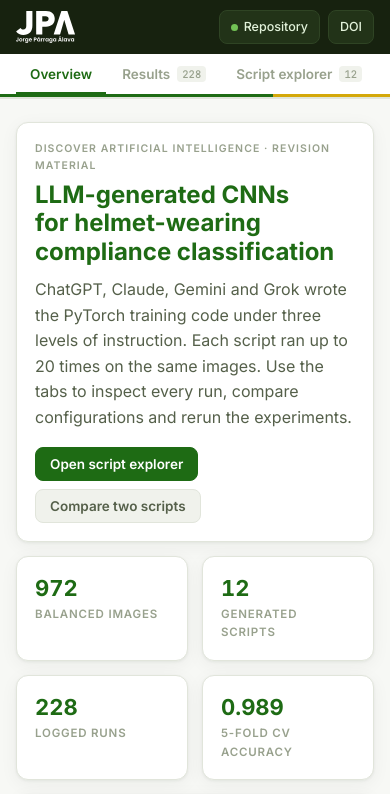
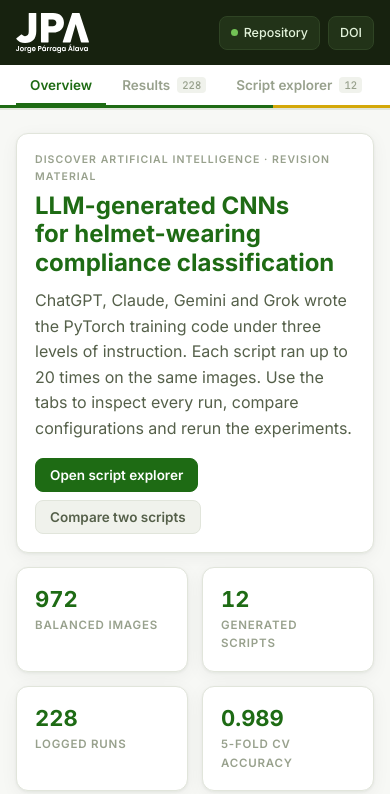
Before and after one commit to jorgeklz/llm-helmet-ppe, a plain HTML site: page index.html in a window 390 px wide. Shown: the top 794 px of the page. Drawn offline with Linux system fonts and the light colour scheme.

Commit message:
deploy: 31fc4b572b3b34ccf1ebb977a2671a03f1a184e0

```diff
--- a/index.html
+++ b/index.html
@@ -41,8 +41,8 @@ a:focus-visible,button:focus-visible,select:focus-visible{outline:2px solid var(
 
 /* app bar */
 .appbar{background:var(--barra);color:var(--barra-texto)}
-.appbar .contenedor{display:flex;align-items:center;gap:16px;padding-block:10px;flex-wrap:wrap}
-.appbar img{height:40px;width:auto;display:block}
+.appbar .contenedor{display:flex;align-items:center;gap:16px;padding-block:12.5px;flex-wrap:wrap}
+.appbar img{height:50px;width:auto;display:block}
 .app-nombre{display:flex;flex-direction:column;line-height:1.25;padding-left:16px;border-left:1px solid var(--barra-borde)}
 .app-nombre b{font-size:var(--fs-md);font-weight:600}
 .app-nombre span{font:400 var(--fs-xs) var(--f-mono);color:var(--barra-texto2)}
@@ -223,7 +223,7 @@ footer .doi{margin-left:auto;font-family:var(--f-mono);font-size:var(--fs-sm)}
   .versus .vs{text-align:center}
 }
 @media (max-width:560px){
-  .appbar img{height:32px}
+  .appbar img{height:40px}
   .app-nombre{display:none}
   .bfila{grid-template-columns:96px minmax(0,1fr) 54px;gap:8px;font-size:var(--fs-sm)}
   .eje{margin-left:104px;margin-right:62px}
```
